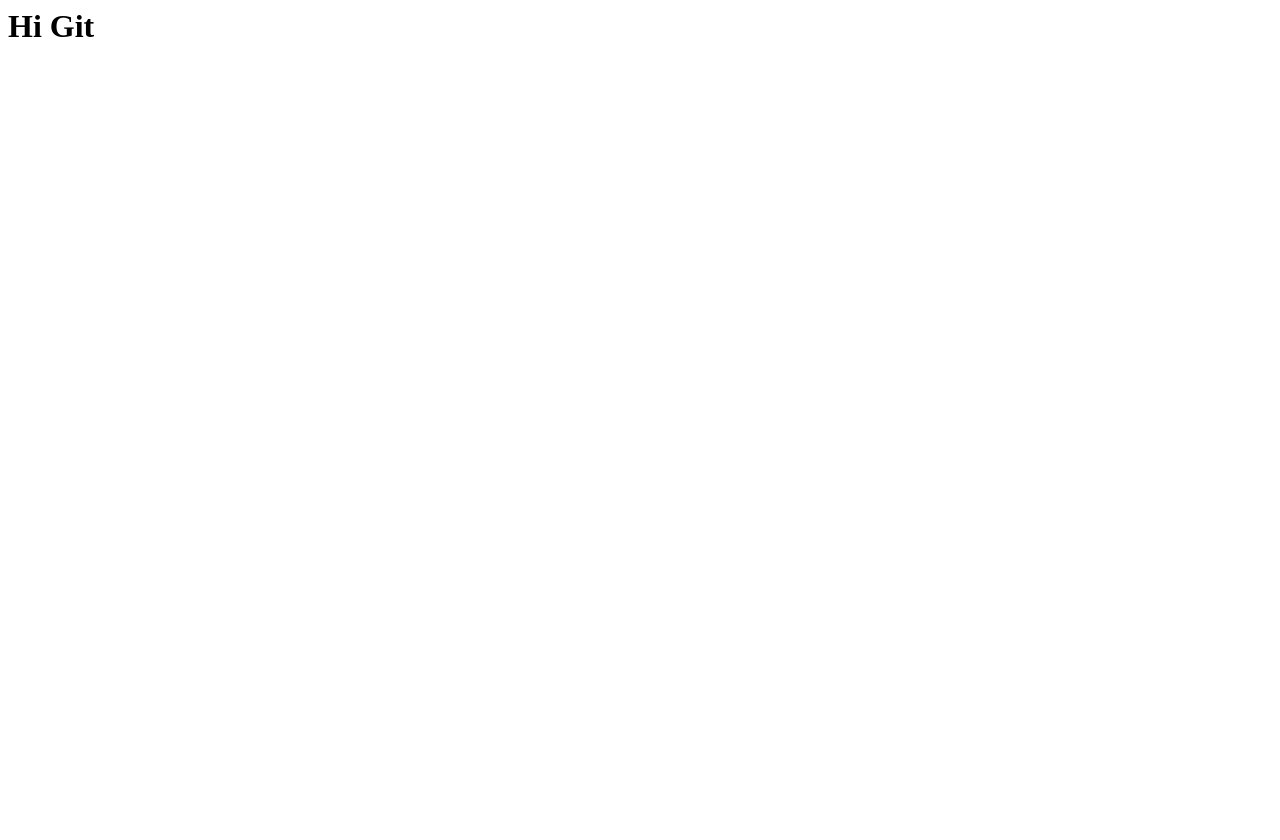
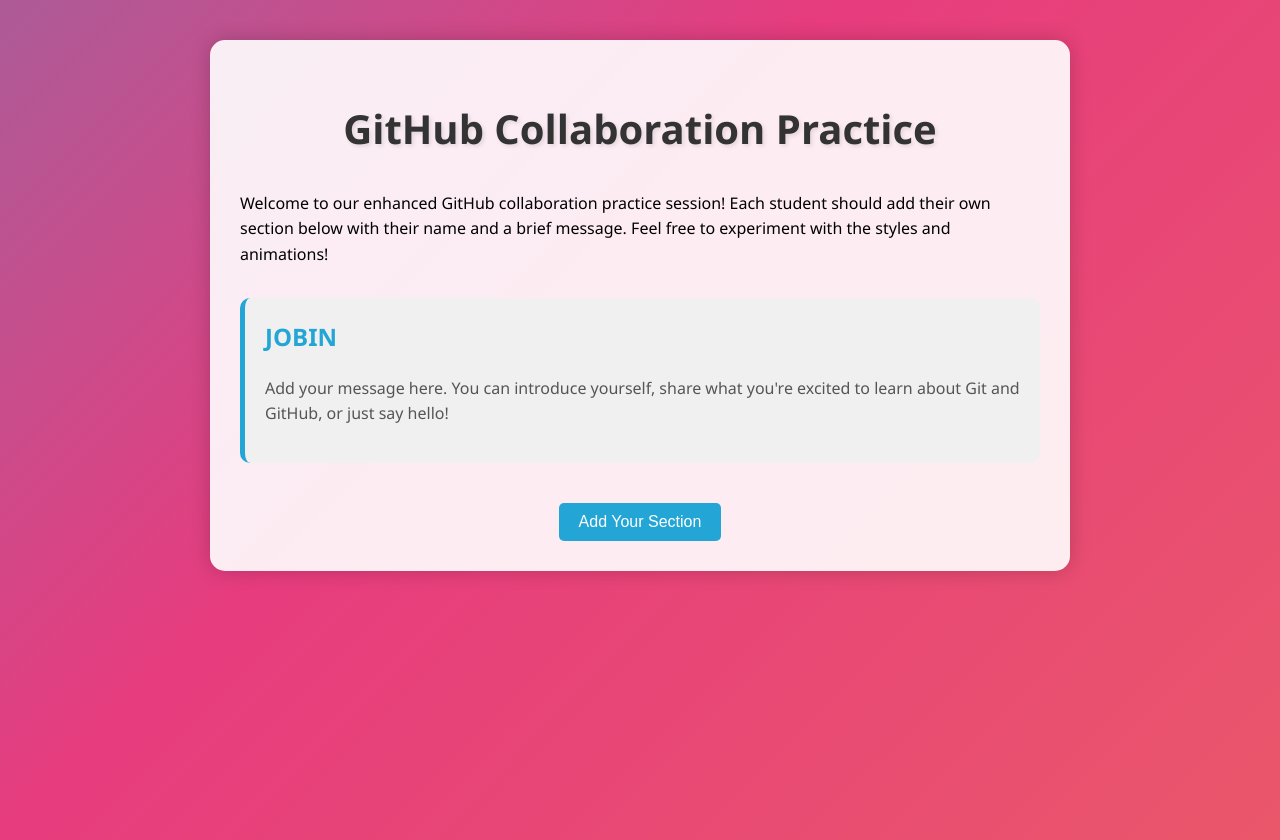
Before and after one commit to Jobin3101/jo, a plain HTML site: page index.html in a window 1280 px wide. Before the commit the page ends 800 px from the top, so only its background shows below. Drawn offline with Linux system fonts and the light colour scheme.

Commit message:
added my name

```diff
--- a/index.html
+++ b/index.html
@@ -1,5 +1,117 @@
-<html>
+<!DOCTYPE html>
+<html lang="en">
+<head>
+    <meta charset="UTF-8">
+    <meta name="viewport" content="width=device-width, initial-scale=1.0">
+    <title>GitHub Collaboration Practice</title>
+</head>
 <body>
-<h1>Hi Git</h1>
+    <div class="container fade-in">
+        <h1>GitHub Collaboration Practice</h1>
+        <p>Welcome to our enhanced GitHub collaboration practice session! Each student should add their own section below with their name and a brief message. Feel free to experiment with the styles and animations!</p>
+
+        <div class="student-section">
+            <h2>JOBIN</h2>
+            <p>Add your message here. You can introduce yourself, share what you're excited to learn about Git and GitHub, or just say hello!</p>
+        </div>
+
+        <!-- More student sections will be added here -->
+
+        <div class="add-section">
+            <button class="add-button">Add Your Section</button>
+        </div>
+    </div>
+
+    <script>
+        document.querySelector('.add-button').addEventListener('click', function() {
+            const newSection = document.createElement('div');
+            newSection.className = 'student-section fade-in';
+            newSection.innerHTML = `
+                <h2>New Student</h2>
+                <p>Replace this text with your own message!</p>
+            `;
+            document.querySelector('.container').insertBefore(newSection, this.parentNode);
+        });
+    </script>
+     <style>
+        @keyframes gradientBG {
+            0% {background-position: 0% 50%;}
+            50% {background-position: 100% 50%;}
+            100% {background-position: 0% 50%;}
+        }
+
+        body {
+            font-family: 'Segoe UI', Tahoma, Geneva, Verdana, sans-serif;
+            line-height: 1.6;
+            margin: 0;
+            padding: 20px;
+            background: linear-gradient(-45deg, #ee7752, #e73c7e, #23a6d5, #23d5ab);
+            background-size: 400% 400%;
+            animation: gradientBG 15s ease infinite;
+            min-height: 100vh;
+        }
+        .container {
+            max-width: 800px;
+            margin: 20px auto;
+            background: rgba(255, 255, 255, 0.9);
+            padding: 30px;
+            border-radius: 15px;
+            box-shadow: 0 0 20px rgba(0,0,0,0.2);
+            transition: transform 0.3s ease;
+        }
+        .container:hover {
+            transform: scale(1.02);
+        }
+        h1 {
+            color: #333;
+            text-align: center;
+            margin-bottom: 30px;
+            font-size: 2.5em;
+            text-shadow: 2px 2px 4px rgba(0,0,0,0.1);
+        }
+        .student-section {
+            margin-top: 30px;
+            padding: 20px;
+            background-color: #f0f0f0;
+            border-radius: 10px;
+            transition: all 0.3s ease;
+            border-left: 5px solid #23a6d5;
+        }
+        .student-section:hover {
+            box-shadow: 0 5px 15px rgba(0,0,0,0.1);
+            transform: translateY(-5px);
+        }
+        .student-section h2 {
+            color: #23a6d5;
+            margin-top: 0;
+        }
+        .student-section p {
+            color: #555;
+        }
+        .add-section {
+            text-align: center;
+            margin-top: 40px;
+        }
+        .add-button {
+            padding: 10px 20px;
+            font-size: 1em;
+            background-color: #23a6d5;
+            color: white;
+            border: none;
+            border-radius: 5px;
+            cursor: pointer;
+            transition: background-color 0.3s ease;
+        }
+        .add-button:hover {
+            background-color: #1b8ab2;
+        }
+        @keyframes fadeIn {
+            from { opacity: 0; }
+            to { opacity: 1; }
+        }
+        .fade-in {
+            animation: fadeIn 1s ease-out;
+        }
+    </style>
 </body>
 </html>
```
